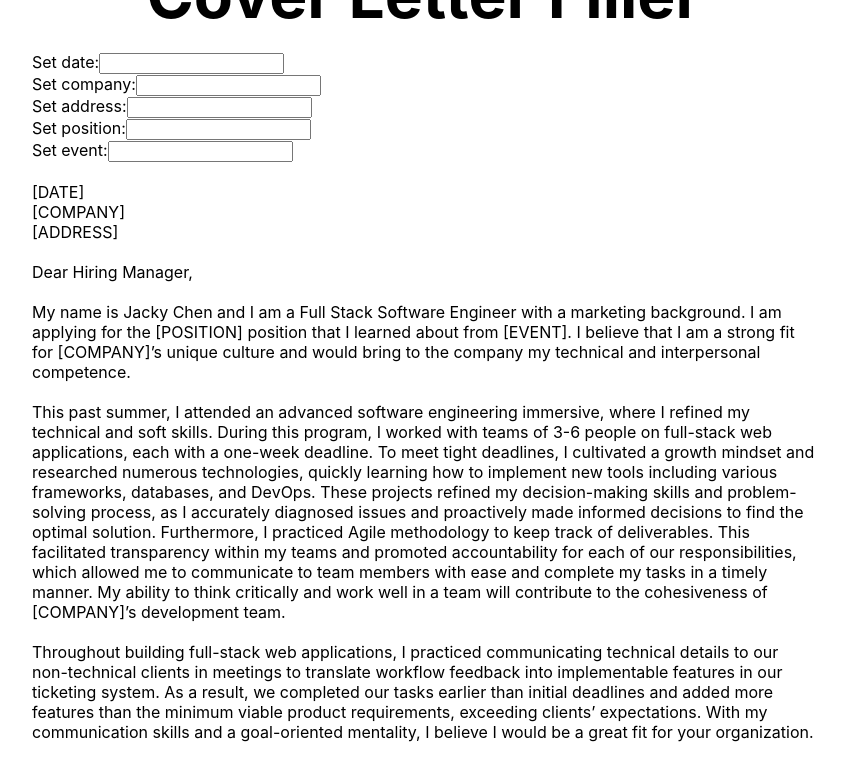
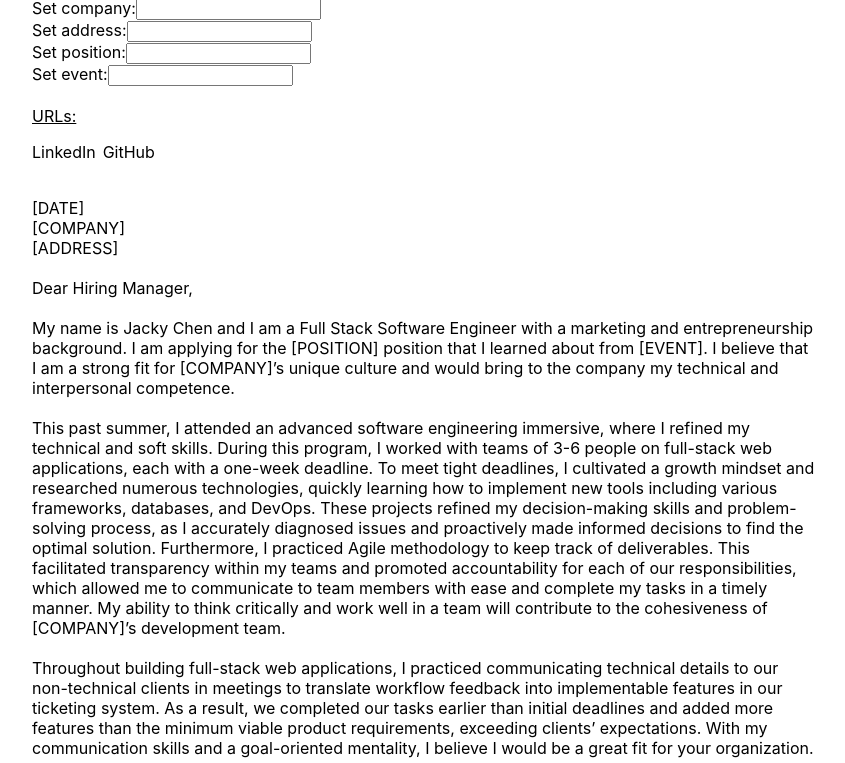
Before and after one commit to jackychen19/cover-letter-filler, a Next.js app in the folder cover-letter-filler/: page / in a window 1280 px wide. Shown: the top 763 px of the page, without its empty margins (216-1061 px from the left). Built offline with nearby package versions, Linux system fonts and the light colour scheme.

Commit message:
Added LinkedIn and GitHub urls to copy

```diff
--- a/cover-letter-filler/components/Form.js
+++ b/cover-letter-filler/components/Form.js
@@ -2,11 +2,13 @@ import React, { useState } from 'react';
 import styles from '../styles/Home.module.css'
 
 const Form = () => {
-  const [date, setDate] = useState('[DATE]');
-  const [address, setAddress] = useState('[ADDRESS]');
-  const [position, setPosition] = useState('[POSITION]');
-  const [event, setEvent] = useState('[EVENT]');
-  const [company, setCompany] = useState('[COMPANY]');
+  const [ date, setDate ] = useState('[DATE]');
+  const [ address, setAddress ] = useState('[ADDRESS]');
+  const [ position, setPosition ] = useState('[POSITION]');
+  const [ event, setEvent ] = useState('[EVENT]');
+  const [ company, setCompany ] = useState('[COMPANY]');
+
+  const linkedInURL = 'https://www.linkedin.com/in/chen-jacky';
 
   const handleDate = (e) => {
     setDate(e.target.value);
@@ -28,6 +30,18 @@ const Form = () => {
     setCompany(e.target.value);
   }
 
+  const copyLinkedIn = () => {
+    navigator.clipboard.writeText('https://www.linkedin.com/in/chen-jacky');
+    let tooltip = document.getElementById('linkedInToolTip');
+    tooltip.innerHTML = 'Copied!'
+  }
+
+  const copyGitHub = () => {
+    navigator.clipboard.writeText('https://github.com/jackychen19');
+    let tooltip = document.getElementById('gitHubToolTip');
+    tooltip.innerHTML = 'Copied!'
+  }
+
   return (
     <div className={styles.form_container}>
       Set date:
@@ -41,21 +55,36 @@ const Form = () => {
       Set event:
       <input onChange={handleEvent}></input><br/><br/>
 
+      <label className={styles.url_label}>URLs:</label><br/>
+      <div className={styles.tooltip}>
+        <p className={styles.linkedIn} onClick={() => {copyLinkedIn()}}>
+          <span id='linkedInToolTip' className={styles.tooltiptext}>Copy to clipboard</span>LinkedIn
+        </p>
+      </div>
+      <div className={styles.tooltip}>
+        <p className={styles.gitHub} onClick={() => {copyGitHub()}}>
+          <span id='gitHubToolTip' className={styles.tooltiptext}>Copy to clipboard</span>GitHub
+        </p>
+      </div>
+
       <div>
-      {date}<br/>
+      <br/>{date}<br/>
 
       {company}<br/>
       {address}<br/><br/>
 
       Dear Hiring Manager,<br/><br/>
 
-      My name is Jacky Chen and I am a Full Stack Software Engineer with a marketing background. I am applying for the {position} position that I learned about from {event}. I believe that I am a strong fit for {company}’s unique culture and would bring to the company my technical and interpersonal competence.<br/><br/>
+      My name is Jacky Chen and I am a Full Stack Software Engineer with a marketing and entrepreneurship background. I am applying for the {position} position that I learned about from {event}. I believe that I am a strong fit for {company}’s unique culture and would bring to the company my technical and interpersonal competence.<br/><br/>
 
       This past summer, I attended an advanced software engineering immersive, where I refined my technical and soft skills. During this program, I worked with teams of 3-6 people on full-stack web applications, each with a one-week deadline. To meet tight deadlines, I cultivated a growth mindset and researched numerous technologies, quickly learning how to implement new tools including various frameworks, databases, and DevOps. These projects refined my decision-making skills and problem-solving process, as I accurately diagnosed issues and proactively made informed decisions to find the optimal solution. Furthermore, I practiced Agile methodology to keep track of deliverables. This facilitated transparency within my teams and promoted accountability for each of our responsibilities, which allowed me to communicate to team members with ease and complete my tasks in a timely manner. My ability to think critically and work well in a team will contribute to the cohesiveness of {company}’s development team.<br/><br/>
 
       Throughout building full-stack web applications, I practiced communicating technical details to our non-technical clients in meetings to translate workflow feedback into implementable features in our ticketing system. As a result, we completed our tasks earlier than initial deadlines and added more features than the minimum viable product requirements, exceeding clients’ expectations. With my communication skills and a goal-oriented mentality, I believe I would be a great fit for your organization.<br/><br/>
 
       It would truly be a privilege to receive an opportunity to work as a {position} at {company} as I believe it is a great opportunity for me to utilize and strengthen my current skills. Thank you for your time and consideration for reviewing this application, and I look forward to hearing from you soon!<br/><br/>
+
+      Sincerely,<br/><br/>
+      Jacky Chen
 
       </div>
 
--- a/cover-letter-filler/package.json
+++ b/cover-letter-filler/package.json
@@ -5,7 +5,7 @@
   "scripts": {
     "dev": "next dev",
     "build": "next build",
-    "start": "next start -p $PORT",
+    "start": "next start",
     "lint": "next lint"
   },
   "dependencies": {
--- a/cover-letter-filler/styles/Home.module.css
+++ b/cover-letter-filler/styles/Home.module.css
@@ -135,3 +135,62 @@
 .form_container {
   padding: 0 15rem;
 }
+
+/*
+  ========================================
+  Socials
+  ========================================
+*/
+
+.url_label {
+  text-decoration: underline;
+}
+
+.tooltip {
+  position: relative;
+  display: inline-block;
+  margin-right: 7px;
+}
+
+.tooltip .tooltiptext {
+  display: inline;
+  visibility: hidden;
+  width: 140px;
+  background-color: #555;
+  color: #fff;
+  text-align: center;
+  border-radius: 6px;
+  padding: 5px;
+  position: absolute;
+  z-index: 1;
+  bottom: 150%;
+  left: 50%;
+  margin-left: -75px;
+  opacity: 0;
+  transition: opacity 0.3s;
+}
+
+.tooltip .tooltiptext::after {
+  content: "";
+  position: absolute;
+  top: 100%;
+  left: 50%;
+  margin-left: -5px;
+  border-width: 5px;
+  border-style: solid;
+  border-color: #555 transparent transparent transparent;
+}
+
+.tooltip:hover .tooltiptext {
+  visibility: visible;
+  opacity: 1;
+}
+
+
+.linkedIn:hover,
+.gitHub:hover {
+  cursor: pointer;
+  /* font-weight: bold; */
+  color: blue;
+  text-decoration: underline;
+}
```
